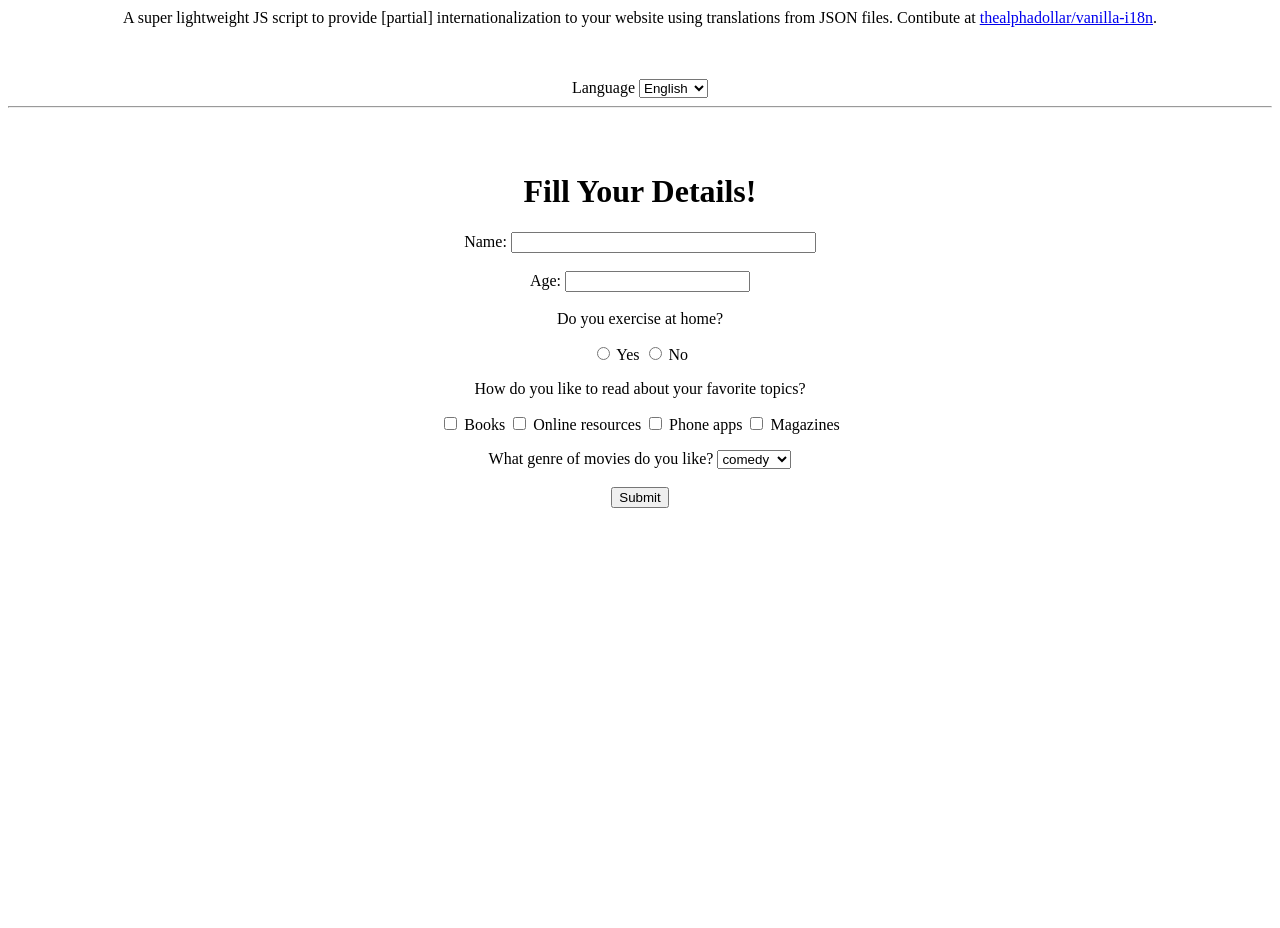
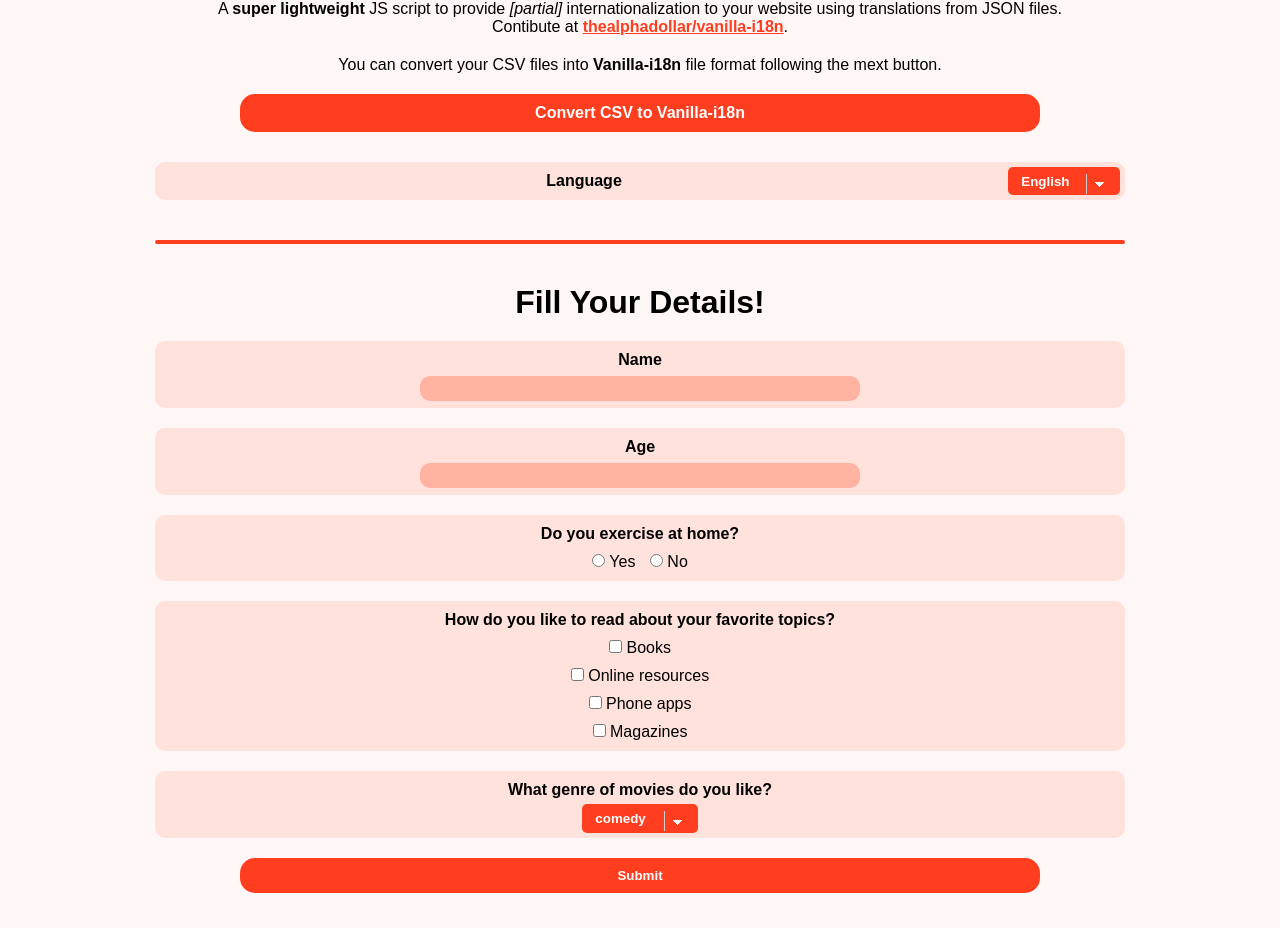
Before and after one commit to thealphadollar/vanilla-i18n, a plain HTML site: page docs/index.html in a window 1280 px wide. Shown: the part 339-1267 px from the top of the page. Before the commit the page ends 855 px from the top, so only its background shows below. Drawn offline with Linux system fonts and the light colour scheme.

Commit message:
gh-pages styling and scalability upgraded

```diff
--- /dev/null
+++ b/docs/css/index.css
@@ -0,0 +1,206 @@
+:root {
+  --background-color: #fff7f5;
+  --first-color: #ff3e20;
+  --second-color: #ff5d45;
+  --third-color: #ffe2db;
+  --fourth-color: #ffb3a0;
+  --first-text: #000;
+  --second-text: #fff;
+}
+
+* {
+  margin: 0;
+  padding: 0;
+  box-sizing: border-box;
+}
+
+html {
+  background-color: var(--background-color);
+  font-family: sans-serif;
+}
+
+body {
+  margin: auto;
+  padding: 15px;
+  max-width: 1000px;
+}
+
+.vanilla-i18n-logo {
+  width: 100%;
+  object-fit: cover;
+  margin: auto;
+  max-height: 300px;
+}
+
+.introduction-text {
+  text-align: center;
+  margin-top: 20px;
+}
+
+.csv-yo-vi18n-json-button-container {
+  display: block;
+  text-decoration: none;
+  background-color: var(--first-color);
+  color: var(--second-text);
+  padding: 10px;
+  margin: 20px auto;
+  border-radius: 15px;
+  text-align: center;
+  cursor: pointer;
+  font-weight: bold;
+  user-select: none;
+  max-width: 800px;
+}
+
+.csv-yo-vi18n-json-button-container:hover {
+  background-color: var(--second-color);
+  color: var(--second-text);
+}
+
+/* Example styles */
+
+.vanilla-i18n-example-container {
+  margin-top: 30px;
+}
+
+/* Toggler */
+
+.toggler-container, .text-input-container, .options-input-container, .movie-container {
+  background-color: var(--third-color);
+  padding: 5px;
+  border-radius: 10px;
+  display: flex;
+  margin: 20px 0;
+  justify-content: center;
+  align-items: center;
+}
+
+.toggler-label {
+  flex: 2;
+  text-align: center;
+  font-weight: bold;
+}
+
+/* Example */
+
+.example-title {
+  margin: 15px;
+}
+
+.text-input-container {
+  display: flex;
+  flex-direction: column;
+}
+
+.text-input-container > input {
+  width: 100%;
+  max-width: 440px;
+  background-color: var(--fourth-color);
+  border: none;
+  border-radius: 10px;
+  padding: 5px;
+  margin: 2px;
+  text-align: center;
+}
+
+.example-input-label, .options-input-label, .movie-label {
+  padding: 5px;
+  font-weight: bold;
+}
+
+/* options */
+
+.options-input-container {
+  display: flex;
+  flex-direction: column;
+}
+
+.options-input-menu-container {
+  padding: 5px;
+}
+
+.options-input-item-container {
+  text-align: left;
+  left: 10px;
+  padding: 5px;
+}
+
+/* Movies */
+
+.movie-container {
+  display: flex;
+  flex-direction: column;
+}
+
+.submit-button {
+  display: block;
+  border: none;
+  text-decoration: none;
+  background-color: var(--first-color);
+  color: var(--second-text);
+  padding: 10px;
+  margin: 20px auto;
+  border-radius: 15px;
+  text-align: center;
+  cursor: pointer;
+  font-weight: bold;
+  user-select: none;
+  max-width: 800px;
+  width: 100%;
+}
+
+.submit-button:hover {
+  background-color: var(--second-color);
+}
+
+/* General */
+
+a {
+  color: var(--first-color);
+  font-weight: bold;
+}
+
+a:hover {
+  color: var(--second-color);
+}
+
+select {
+  cursor: pointer;
+  -webkit-appearance: none;
+  appearance: none;
+  outline: none;
+  border: none;
+  border-radius: 5px;
+  padding: 0.5em 3.5em 0.5em 1em;
+  background-color: var(--first-color);
+  color: var(--second-text);
+  font-weight: bold;
+  background-image: linear-gradient(45deg, transparent 50%, var(--second-text) 50%),
+    linear-gradient(135deg, var(--second-text) 50%, transparent 50%),
+    linear-gradient(to right, #ccc, #ccc);
+  background-position: calc(100% - 20px) calc(1em + 2px),
+    calc(100% - 15px) calc(1em + 2px),
+    calc(100% - 2.5em) 0.5em;
+  background-size: 5px 5px, 5px 5px, 1px 1.5em;
+  background-repeat: no-repeat;
+}
+
+input {
+  accent-color: var(--first-color);
+  cursor: pointer;
+}
+
+input[type="text"], input[type="number"] {
+  cursor: text;
+}
+
+select:hover {
+  background-color: var(--second-color);
+}
+
+hr {
+  border: 2px solid var(--first-color);;
+  border-radius: 100px;
+  color: var(--first-color);
+  margin: 40px 0;
+}
--- a/docs/index.html
+++ b/docs/index.html
@@ -2,102 +2,110 @@
 <html>
 
 <head>
-    <title>vanilla-i18n Demo</title>
+  <title>Vanilla-i18n</title>
+  <meta name="viewport" content="width=device-width, initial-scale=1.0">
+
+  <link rel="stylesheet" href="css/index.css">
+
   <script src="https://cdn.jsdelivr.net/gh/thealphadollar/vanilla-i18n/src/vanilla-i18n.min.js"></script>
-    <script>
-        const languages = [
-            "English",
-            "हिन्दी",
-            "français"
-        ];
-        new vanilla_i18n(
-            languages,
-            opts = {
-                path: "docs/assets/vanilla-i18n",
-                debug: true,
-                i18n_attr_name: "vanilla-i18n",
-                toggler_id: "vanilla-i18n-toggler",
-                default_language: languages[0],
-            }
-        ).run();
-    </script>
+  <script src="js/index.js"></script>
 </head>
 
 <body>
+
+  <img class="vanilla-i18n-logo" src="assets/logo.png">
+  <p class="introduction-text">
+    A <b>super lightweight</b> JS script to provide <i>[partial]</i> internationalization to your website using translations from JSON files. <br>
+    Contibute at
+    <a href="https://github.com/thealphadollar/vanilla-i18n">thealphadollar/vanilla-i18n</a>.
+  </p>
+
+  <p class="introduction-text" >You can convert your CSV files into <b>Vanilla-i18n</b> file format following the mext button.</p>
+  <a class="csv-yo-vi18n-json-button-container">Convert CSV to Vanilla-i18n</a>
+
+
+  <form class="vanilla-i18n-example-container" action="/" method="GET">
     <div align="center">
-        <img src="assets/logo.png">
-        <p>A super lightweight JS script to provide [partial] internationalization to your website using translations
-            from JSON files. Contibute at <a
-                href="https://github.com/thealphadollar/vanilla-i18n">thealphadollar/vanilla-i18n</a>.</p>
-    </div>
-    <br /><br />
-    <form action="/" method="GET">
-        <div align="center">
-            <i18n vanilla-i18n="language">Language</i18n>
-            <select id="vanilla-i18n-toggler">
+
+      <div class="toggler-container">
+        <i18n class="toggler-label" vanilla-i18n="language">Language</i18n>
+        <select class="toggler-select" id="vanilla-i18n-toggler">
           <option>English</option>
           <option>हिन्दी</option>
           <option>français</option>
         </select>
+      </div>
+
       <hr>
-            <br /><br />
-            <h1>
+
+      <h1 class="example-title">
         <i18n vanilla-i18n="form.desc">Fill Your Details!</i18n>
       </h1>
-            <i18n vanilla-i18n="form.name">Name</i18n>:
-            <input type="text" name="UserName" size=35 maxlength=35 value="">
-            <!--Adds spaces - remove and see what happens -->
-            </br></br>
-            <i18n vanilla-i18n="form.age">Age</i18n>:
-            <input type="number" name="Age" size=35 maxlength=35 value="">
-            </br></br>
-            <i18n vanilla-i18n="form.exe.desc">Do you exercise at home?</i18n>
-            <p>
-                <!-- Radio buttons help you choose one out of the many values -->
+
+      <div class="text-input-container">
+        <i18n class="example-input-label" vanilla-i18n="form.name">Name</i18n>
+        <input type="text" name="UserName" maxlength=35 value="">
+      </div>
+
+      <div class="text-input-container">
+        <i18n class="example-input-label" vanilla-i18n="form.age">Age</i18n>
+        <input type="number" name="Age" maxlength=35 value="">
+      </div>
+
+
+      <div class="options-input-container">
+        <i18n class="options-input-label" vanilla-i18n="form.exe.desc">Do you exercise at home?</i18n>
+        <div class="options-input-menu-container">
+          <span class="options-input-item-container">
             <input type="radio" name="exe" value=1>
             <i18n vanilla-i18n="form.exe.yes">Yes</i18n>
+          </span>
+          <span class="options-input-item-container">
             <input type="radio" name="exe" value=2>
             <i18n vanilla-i18n="form.exe.no">No</i18n>
-            </p>
-            <i18n vanilla-i18n="form.topics.desc">How do you like to read about your favorite topics?</i18n>
-            <p>
-                <!--Checkbox lets you select multiple options -->
+          </span>
+        </div>
+      </div>
+
+      <div class="options-input-container">
+        <i18n class="options-input-label" vanilla-i18n="form.topics.desc">How do you like to read about your favorite topics?</i18n>
+        <span class="options-input-item-container">
           <input type="checkbox" name="Books">
           <i18n vanilla-i18n="form.topics.books">Books</i18n>
+        </span>
+        <span class="options-input-item-container">
           <input type="checkbox" name="Web">
           <i18n vanilla-i18n="form.topics.web">Online resources</i18n>
+        </span>
+        <span class="options-input-item-container">
           <input type="checkbox" name="Phone">
           <i18n vanilla-i18n="form.topics.phone">Phone apps</i18n>
+        </span>
+        <span class="options-input-item-container">
           <input type="checkbox" name="Magazines">
           <i18n vanilla-i18n="form.topics.magazines">Magazines</i18n>
-            </p>
-            <i18n vanilla-i18n="form.movies.desc">What genre of movies do you like?</i18n>
-            <!--Select box lets you choose one of the multiple dropdown options-->
-            <i18n vanilla-i18n="form.movies.options"><select name="moviepref">
-                <option value=1 selected="true">
-                    comedy
-                </option>
-                <option value=2>
-                    romance
-                </option>
-                <option value=3>
-                    thriller
-                </option>
-                <option value=4>
-                    horror
-                </option>
-                <option value=5>
-                    biopic
-                </option>
+        </span>
+      </div>
+
+      <div class="movie-container">
+        <i18n class="movie-label" vanilla-i18n="form.movies.desc">What genre of movies do you like?</i18n>
+        <i18n vanilla-i18n="form.movies.options">
+          <select name="moviepref">
+            <option value=1 selected="true">comedy</option>
+            <option value=2>romance</option>
+            <option value=3>thriller</option>
+            <option value=4>horror</option>
+            <option value=5>biopic</option>
           </select>
         </i18n>
-            </br></br>
-            <!--submits the information entered in the form by the user -->
-            <button type=submit>
+      </div>
+
+      <button class="submit-button" type=submit>
         <i18n vanilla-i18n="form.submit">Submit</i18n>
       </button>
+
     </div>
   </form>
+
 </body>
-
 </html>
--- /dev/null
+++ b/docs/js/index.js
@@ -0,0 +1,16 @@
+const languages = [
+  "English",
+  "हिन्दी",
+  "français"
+];
+
+new vanilla_i18n(
+  languages,
+  opts = {
+      path: "docs/assets/vanilla-i18n",
+      debug: true,
+      i18n_attr_name: "vanilla-i18n",
+      toggler_id: "vanilla-i18n-toggler",
+      default_language: languages[0],
+  }
+).run();
```
Also changed, not shown: docs/assets/logo.png. Lines whose indentation alone changed are shown as unchanged.
